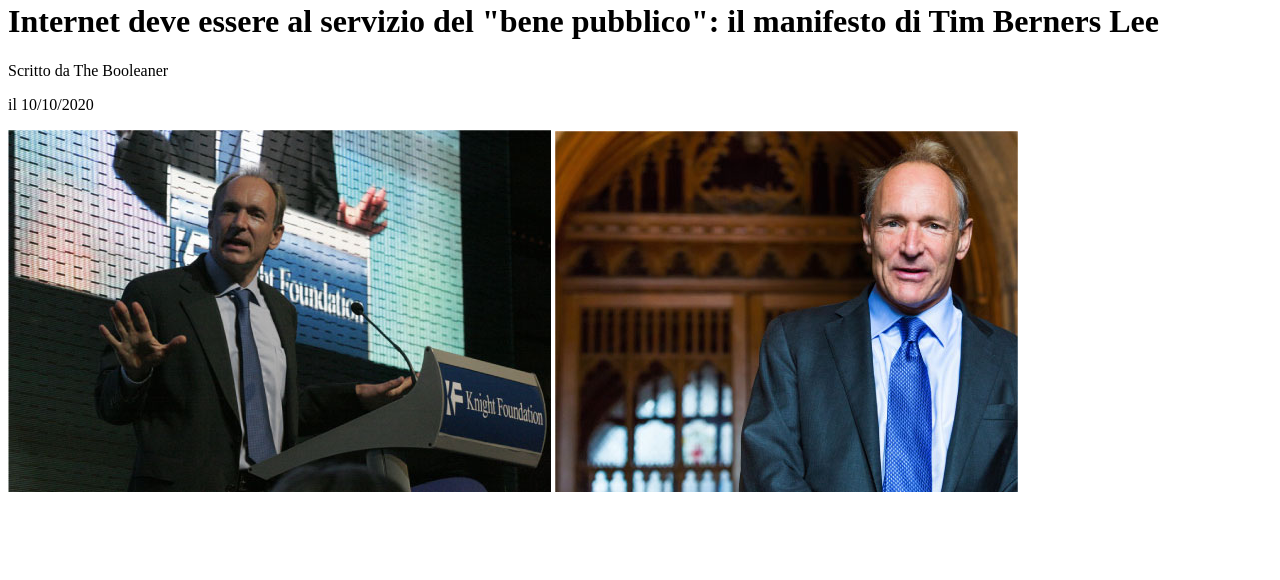
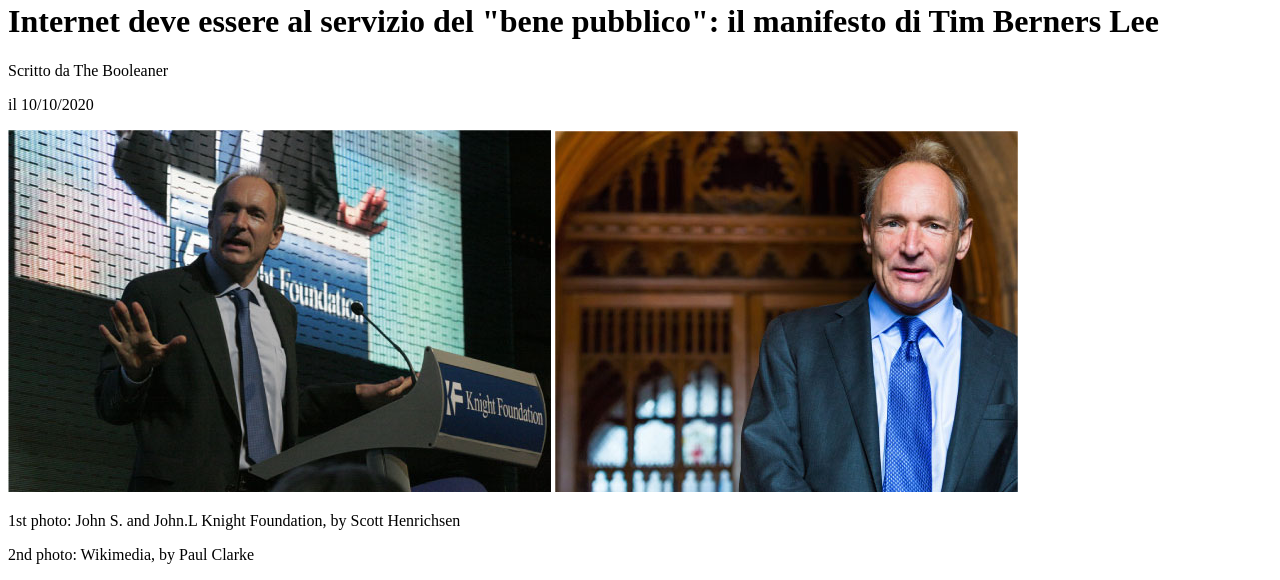
Before and after one commit to simone-nolberto/html-css-booleaner, a plain HTML site: page index.html in a window 1280 px wide. Shown: the part 351-931 px from the top of the page. Before the commit the page ends 855 px from the top, so only its background shows below. Drawn offline with Linux system fonts and the light colour scheme.

Commit message:
aggiustamento header

```diff
--- a/index.html
+++ b/index.html
@@ -16,6 +16,8 @@
         <p>il 10/10/2020</p>
         <img src="./img/tim-1.jpg" alt="Tim Berners Lee talking">
         <img src="./img/tim-2.jpg" alt="Tim Berners portrait">
+        <p>1st photo: John S. and John.L Knight Foundation, by Scott Henrichsen</p>
+        <p>2nd photo: Wikimedia, by Paul Clarke </p>
     </header>
     <main id="site_main"></main>
     <footer id="site_footer"></footer>
```
